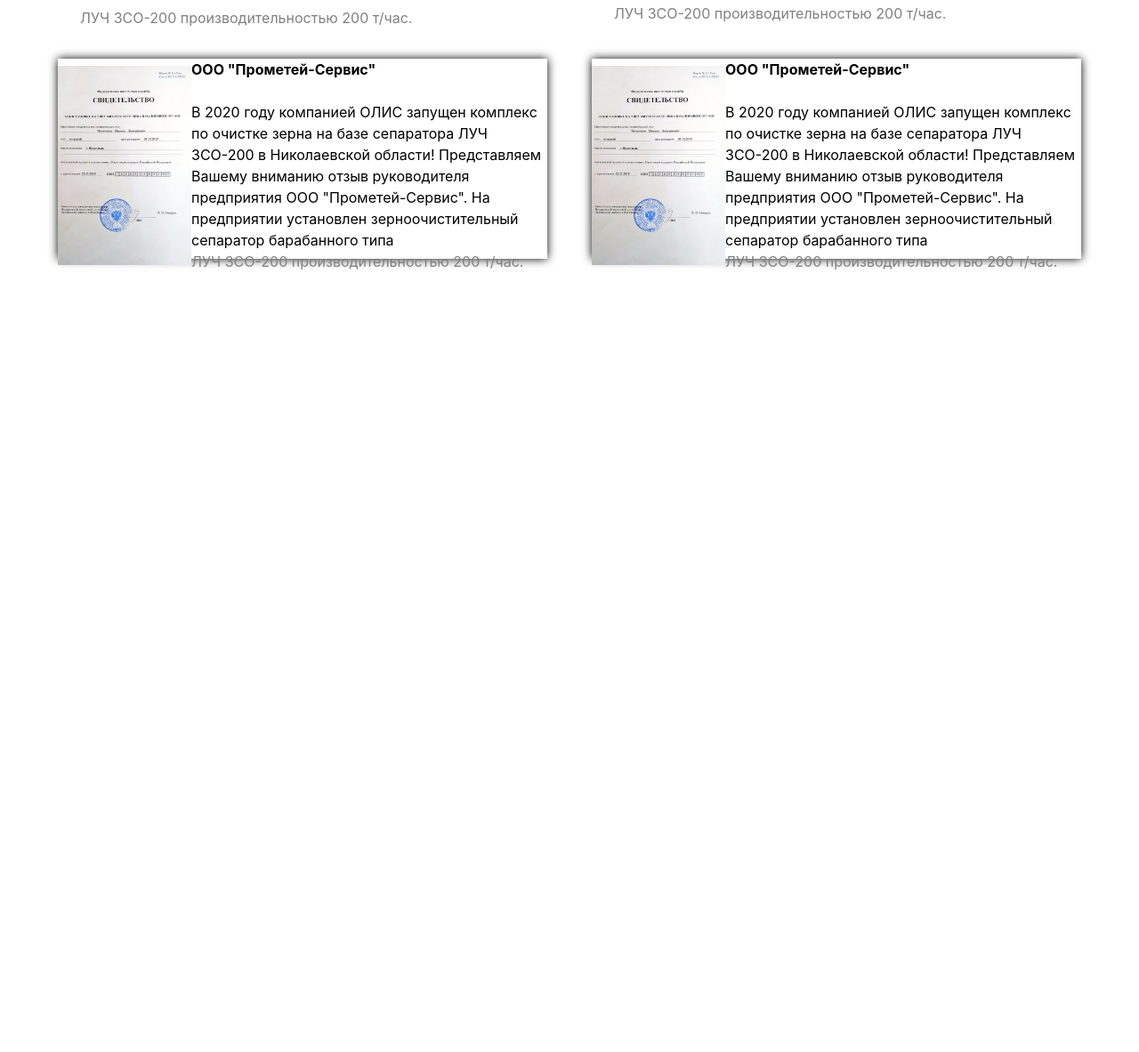
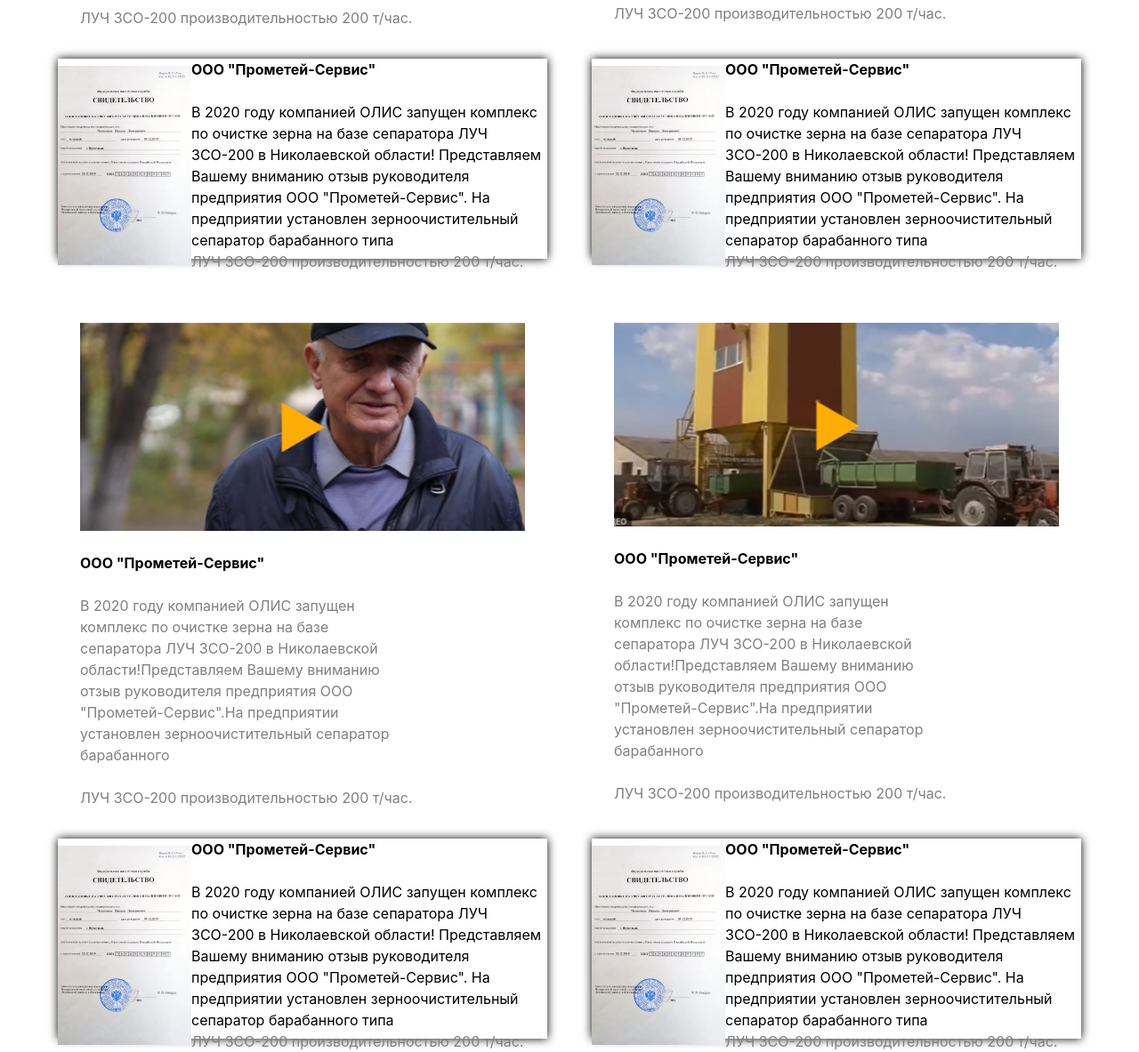
Before and after one commit to boewmuhammad20-sys/page11, a website: page src/page4.html in a window 1280 px wide. Shown: the part 1704-2887 px from the top of the page at 89% size. Before the commit the page ends 2010 px from the top, so only its background shows below. Drawn offline with nearby package versions, Linux system fonts and the light colour scheme; files that its build step writes are made by us from their sources; files whose address does not match are found by name.

Commit message:
sectore3

```diff
--- a/src/page4.html
+++ b/src/page4.html
@@ -170,6 +170,71 @@
                     </div>
                 </div><br>
             </div>
+        </div><br><br><br>
+
+
+
+
+
+         <div class="max-w-[1200px] m-auto">
+            <div class="lg:flex justify-between">
+                <div class="w-[90%] m-auto lg:w-[500px] h-[520px]">
+                    <img class="w-[100%]" src="./Снимок экрана 2026-06-02 145600.png" alt=""><br>
+                    <p class=" font-bold">ООО "Прометей-Сервис"</p><br>
+                    <p class="text-[grey] lg:w-[350px]">В 2020 году компанией ОЛИС запущен комплекс по очистке зерна на базе сепаратора ЛУЧ ЗСО-200 в Николаевской области!Представляем Вашему вниманию отзыв руководителя предприятия ООО "Прометей-Сервис".На предприятии установлен зерноочистительный сепаратор барабанного  </p><br>
+                    <p class="text-[grey]">ЛУЧ ЗСО-200 производительностью 200 т/час.</p>
+                </div><br>
+
+
+
+                <div class="w-[90%] m-auto lg:w-[500px] h-[520px]">
+                    <img class="w-[100%]" src="./Снимок экрана 2026-06-02 150412.png" alt=""><br>
+                    <p class=" font-bold">ООО "Прометей-Сервис"</p><br>
+                    <p class="text-[grey] lg:w-[350px]">В 2020 году компанией ОЛИС запущен комплекс по очистке зерна на базе сепаратора ЛУЧ ЗСО-200 в Николаевской области!Представляем Вашему вниманию отзыв руководителя предприятия ООО "Прометей-Сервис".На предприятии установлен зерноочистительный сепаратор барабанного  </p><br>
+                    <p class="text-[grey]">ЛУЧ ЗСО-200 производительностью 200 т/час.</p>
+                </div>
+            </div>
+        </div>
+
+
+
+        <div class="max-w-[1200px] m-auto mt-[60px]">
+            <div class="lg:flex justify-between">
+
+                <div class="w-[90%] m-auto lg:w-[550px] h-[800px] lg:h-[225px] shadow-[0px_0px_10px]">
+
+                    <div class="lg:flex items-center">
+                        <div>
+                            <img class="w-[95%] m-auto lg:w-[200px]" src="./image 56.jpg" alt="">
+                        </div>
+                        <div>
+                            <h3 class="font-bold">ООО "Прометей-Сервис"</h3><br>
+                            <p class="lg:w-[400px]">В 2020 году компанией ОЛИС запущен комплекс по очистке зерна на базе сепаратора ЛУЧ ЗСО-200 в Николаевской области!
+Представляем Вашему вниманию отзыв руководителя предприятия ООО "Прометей-Сервис".
+На предприятии установлен зерноочистительный сепаратор барабанного типа</p>
+                                <p class="text-[grey]">ЛУЧ ЗСО-200 производительностью 200 т/час.</p>
+                        </div>
+                    </div>
+                </div><br>
+
+
+
+                <div class="w-[90%] m-auto lg:w-[550px] h-[800px] lg:h-[225px] shadow-[0px_0px_10px]">
+
+                    <div class="lg:flex items-center">
+                        <div>
+                            <img class="w-[95%] m-auto lg:w-[200px]" src="./image 56.jpg" alt="">
+                        </div>
+                        <div>
+                            <h3 class="font-bold">ООО "Прометей-Сервис"</h3><br>
+                            <p class="lg:w-[400px]">В 2020 году компанией ОЛИС запущен комплекс по очистке зерна на базе сепаратора ЛУЧ ЗСО-200 в Николаевской области!
+Представляем Вашему вниманию отзыв руководителя предприятия ООО "Прометей-Сервис".
+На предприятии установлен зерноочистительный сепаратор барабанного типа</p>
+                                <p class="text-[grey]">ЛУЧ ЗСО-200 производительностью 200 т/час.</p>
+                        </div>
+                    </div>
+                </div><br>
+            </div>
         </div>
 </body>
 </html>
```
